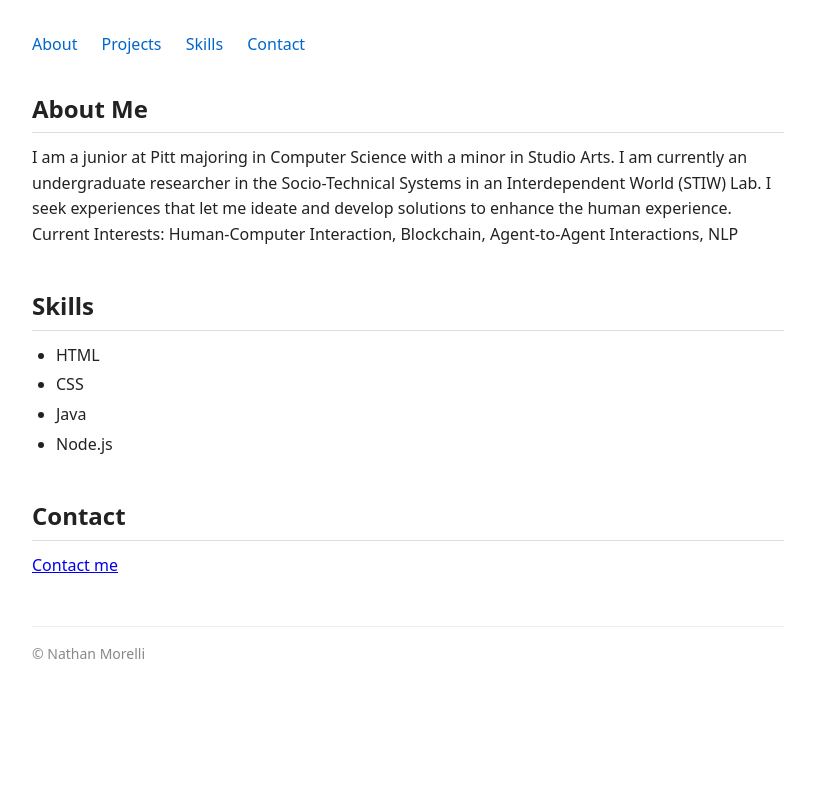
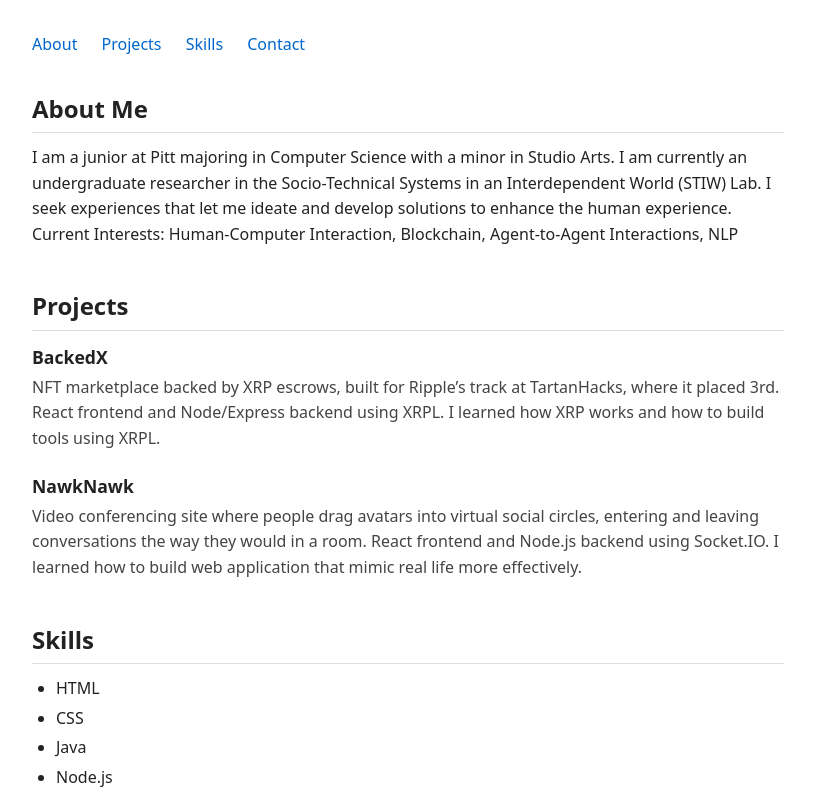
Before and after one commit to 1N4B0M9/NathanPortfolio-1530, a plain HTML site: page index.html in a window 1280 px wide. Shown: the top 800 px of the page, without its empty margins (232-1047 px from the left). Drawn offline with Linux system fonts and the light colour scheme.

Commit message:
added projs back

```diff
--- a/index.html
+++ b/index.html
@@ -33,7 +33,22 @@
       Current Interests: Human-Computer Interaction, Blockchain, Agent-to-Agent Interactions, NLP
     </section>
 
+    <section id="projects">
+      <h2>Projects</h2>
 
+      <div class="project">
+        <h3>BackedX</h3>
+        <p>NFT marketplace backed by XRP escrows, built for Ripple’s track at TartanHacks, where it placed 3rd. React frontend and Node/Express backend using XRPL. I learned how XRP works and how to build tools using XRPL.</p>
+      </div>
+      <div class="project">
+        <h3>NawkNawk</h3>
+        <p>Video conferencing site where people drag avatars into virtual social circles, entering and leaving conversations the way they would in a room. React frontend and Node.js backend using Socket.IO. I learned how to build web application that mimic real life more effectively.</p>
+
+      </div>
+
+
+      <!-- TODO: Add at least 2 project entries using the structure above -->
+    </section>
 
     <section id="skills">
       <h2>Skills</h2>
```
